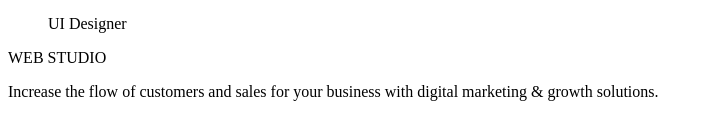
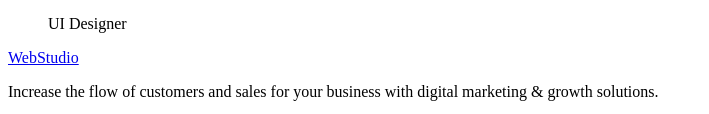
Before and after one commit to truepetruha/hw-01, a plain HTML site: page index.html in a window 1280 px wide. Shown: the part 2075-2189 px from the top of the page, without its empty margins (0-709 px from the left). Drawn offline with Linux system fonts and the light colour scheme.

Commit message:
Update index.html

```diff
--- a/index.html
+++ b/index.html
@@ -91,9 +91,7 @@
 
 <!-- Футер сторінки-->
 <footer>
-    <p>
-        WEB STUDIO
-    </p>
+    <a href="./index.html">WebStudio</a>
     <p>
         Increase the flow of customers and sales for your business with digital marketing & growth solutions.
     </p>
```
